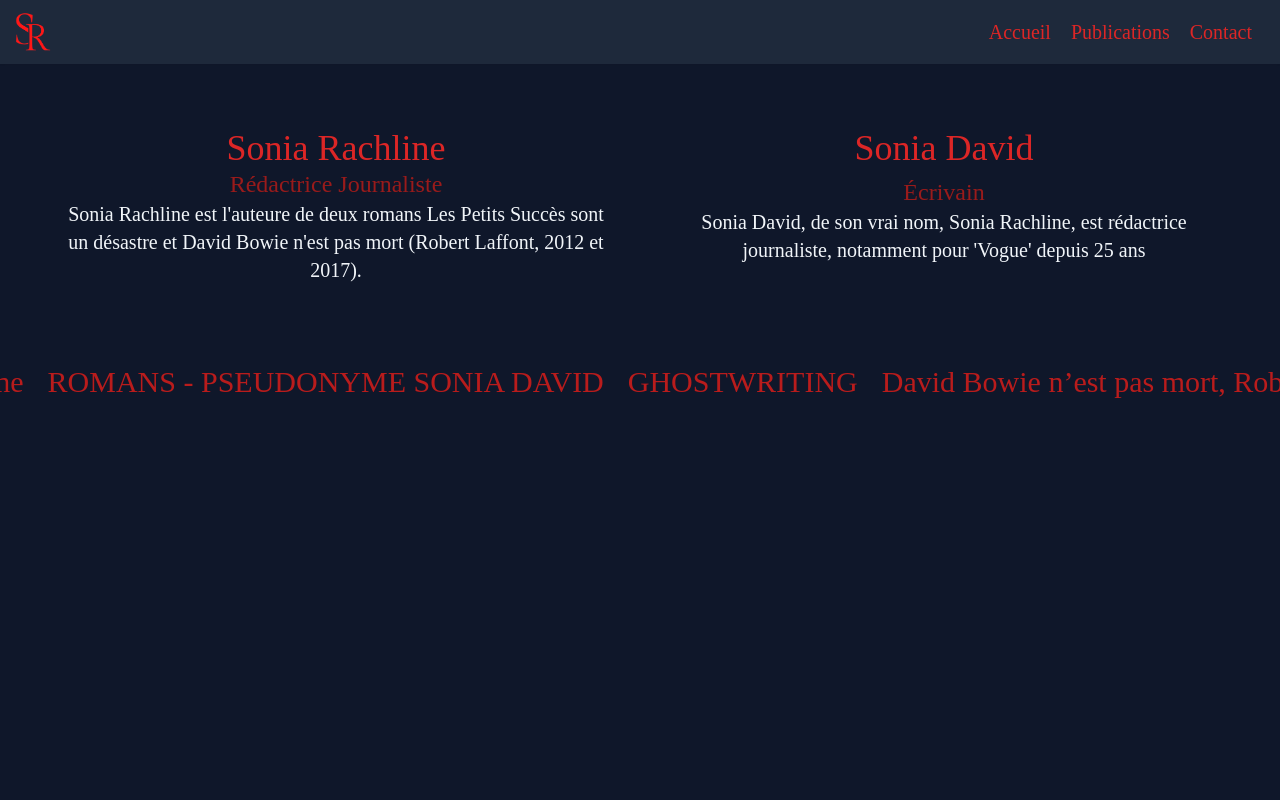
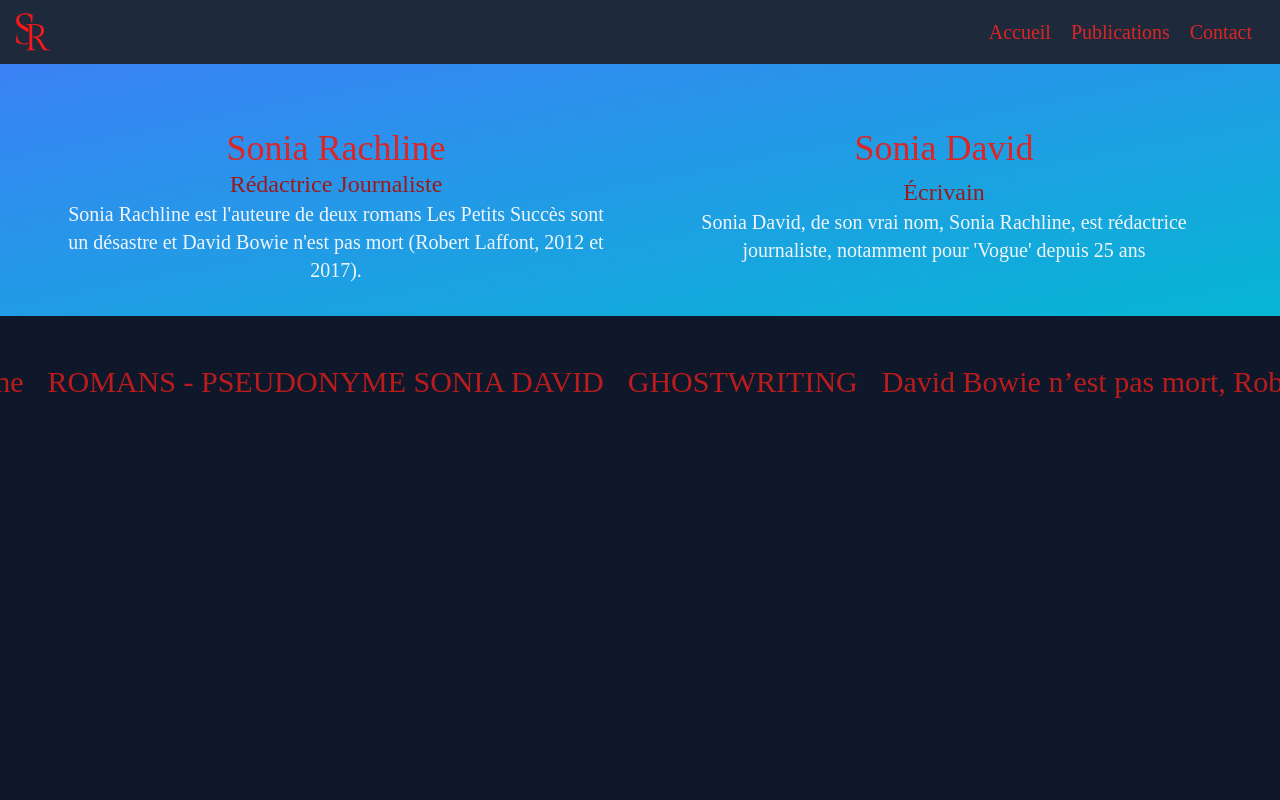
Before and after one commit to mrnguyencoder/sonia-rachline.fr, a React (Create React App) app: page / in a window 1280 px wide. Shown: the top 800 px of the page. Built offline with nearby package versions, Linux system fonts and the light colour scheme.

Commit message:
try color

```diff
--- a/src/componants/Home.jsx
+++ b/src/componants/Home.jsx
@@ -4,6 +4,7 @@
 function Home() {
   return (
     <section className="h-screen">
+      <div className="bg-gradient-to-tl from-cyan-500 to-blue-500 ">
         <div className="grid lg:grid-cols-2 text-center p-8">
           <div className="">
             <h1 className="text-4xl text-red-600 pt-8">Sonia Rachline</h1>
@@ -14,6 +15,7 @@
             <h2 className="text-4xl text-red-600 pt-8">Sonia David</h2>
             <h3 className="text-2xl text-red-800 pt-2">Écrivain</h3>
             <p className="text-xl text-slate-100 px-6">Sonia David, de son vrai nom, Sonia Rachline, est rédactrice journaliste, notamment pour 'Vogue' depuis 25 ans</p>
+          </div>
         </div>
       </div>
 
```
Lines whose indentation alone changed are shown as unchanged.
